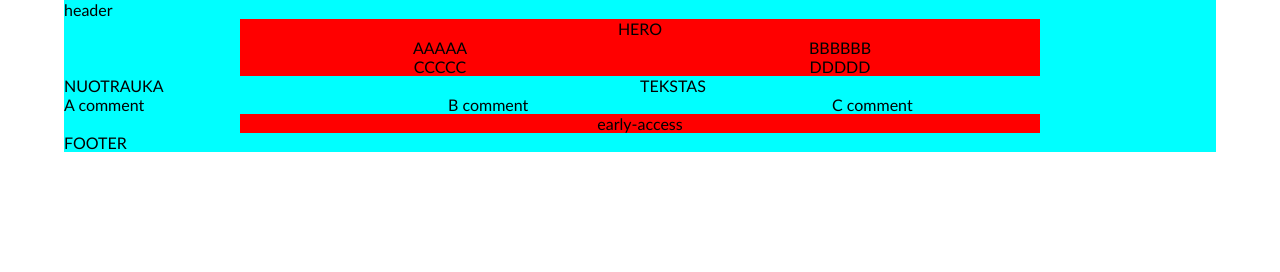
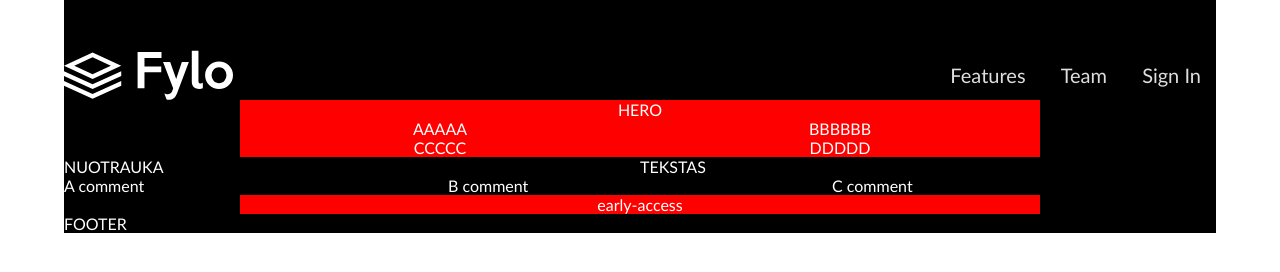
Before and after one commit to QurTu/fylo-dark-landingpage, a plain HTML site: page index.html in a window 1280 px wide. Drawn offline with Linux system fonts and the light colour scheme.

Commit message:
header #2

```diff
--- a/css/header.css
+++ b/css/header.css
@@ -0,0 +1,28 @@
+header {
+    display: inline-block;
+    width: 100%;
+    margin-top: 50px;
+}
+    header > img {
+        height: 50px;
+    }
+    header > nav {
+        display: inline-block;
+        font-size: 20px;
+        line-height: 26px;
+        float: right;
+        }
+        header > nav > a {
+            display: inline-block;
+            margin:  6px 0;
+            padding: 6px 15px;
+            text-decoration: none;
+            color: #eeee;
+            transition: linear 0.2s;
+        }
+        header > nav > a:last-of-type {
+            margin-right: 0;
+        }
+        header > nav > a:hover {
+            background-color: blue;
+        }
--- a/css/main.css
+++ b/css/main.css
@@ -5,7 +5,8 @@ body {
         display: inline-block;
         width: 90%;
         margin: 0 5%;
-        background-color: aqua;
+        color: #fff;
+        background-color: black;
     }
         .standart-size {
             display: inline-block;
--- a/index.html
+++ b/index.html
@@ -5,11 +5,19 @@
     <meta name="viewport" content="width=device-width, initial-scale=1.0">
     <title>Fylo-Dark</title>
     <link rel="stylesheet" href="./css/reset.css">
+    <link rel="stylesheet" href="./css/header.css">
     <link rel="stylesheet" href="./css/main.css">
 </head>
 <body>
     <div class="container ">
-        <header>header</header>
+        <header>
+            <img src="./img/logo.svg" alt="fylo-logo">
+            <nav>
+                <a href="#">Features</a>
+                <a href="#">Team</a>
+                <a href="#">Sign In</a>
+            </nav>
+        </header>
         <div class="hero standart-size mobile">
          HERO
         </div>
```
Also changed, not shown: img/logo.svg (added).
